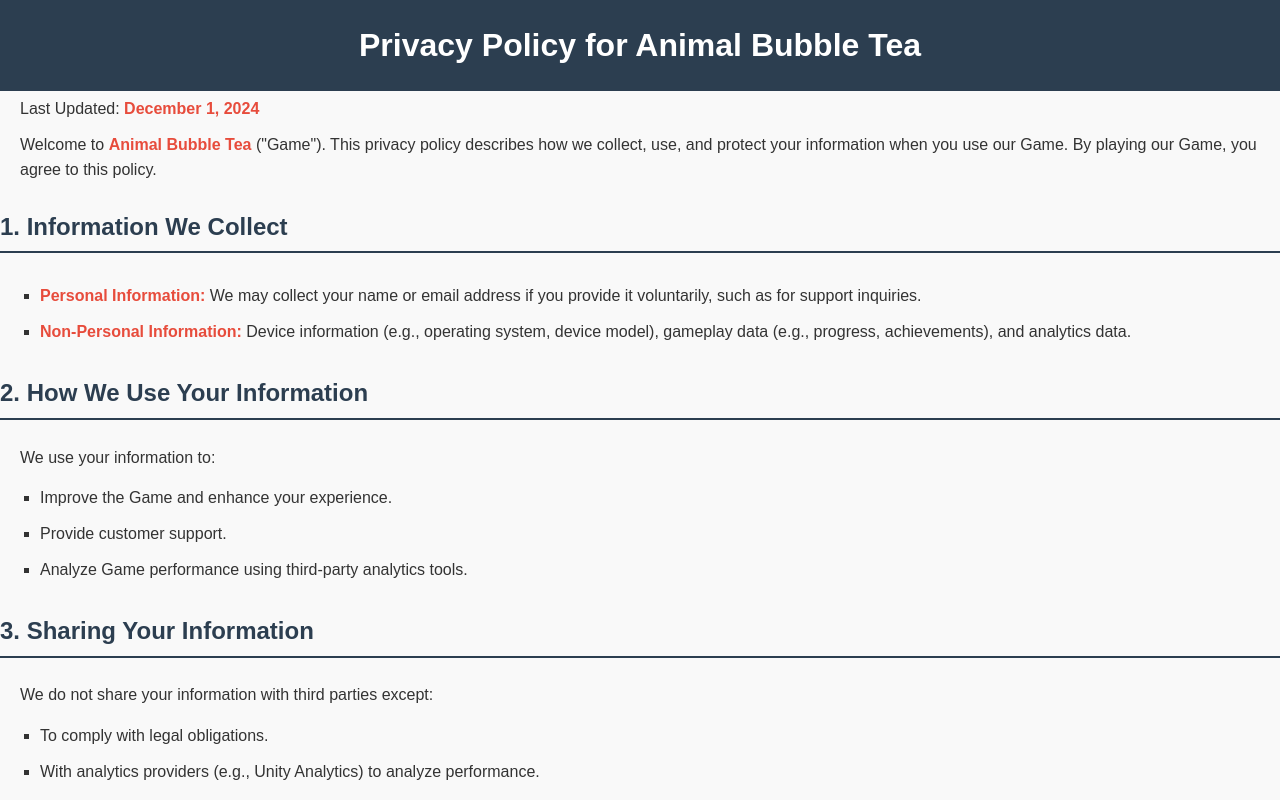
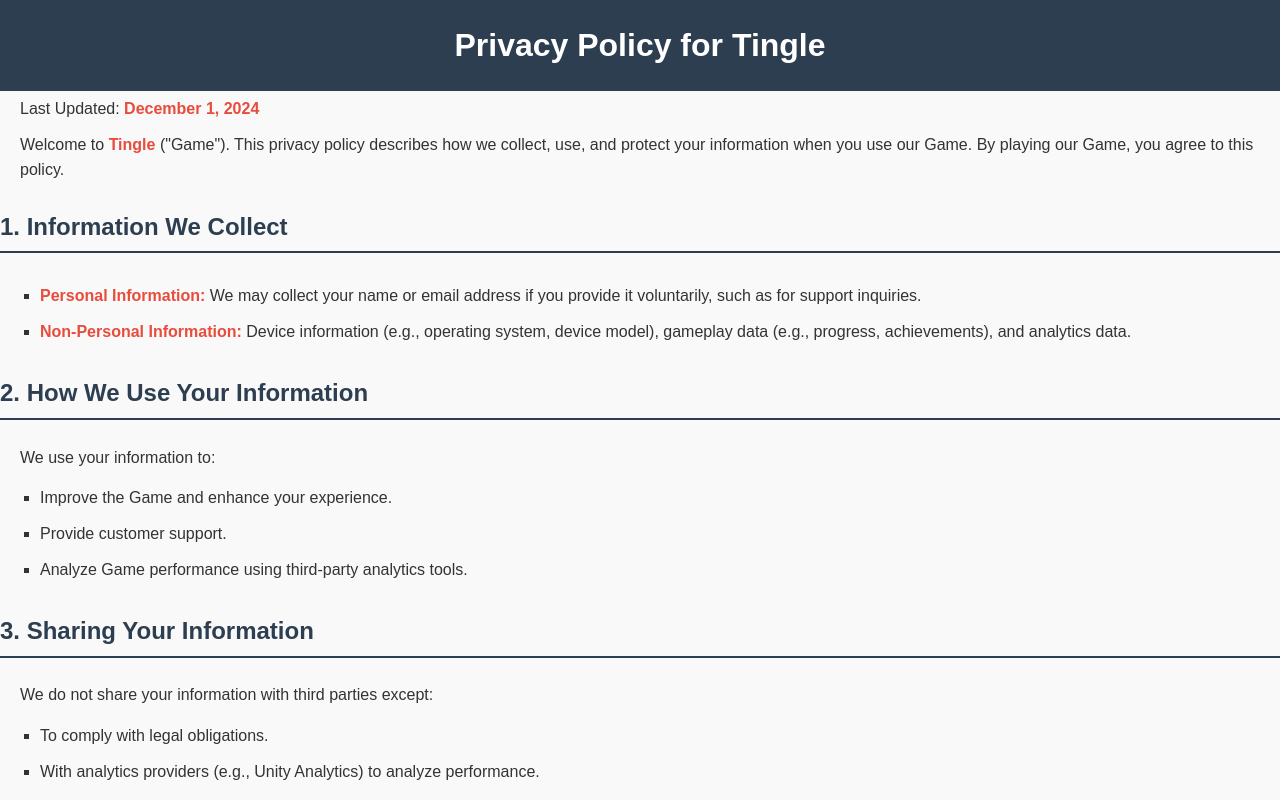
Before and after one commit to MaruGameStudio/Policy-ABT, a plain HTML site: page index.html in a window 1280 px wide. Shown: the top 800 px of the page. Drawn offline with Linux system fonts and the light colour scheme.

Commit message:
Update index.html

```diff
--- a/index.html
+++ b/index.html
@@ -7,9 +7,9 @@
     <title>Privacy Policy</title>
 </head>
 <body>
-    <h1>Privacy Policy for Animal Bubble Tea</h1>
+    <h1>Privacy Policy for Tingle</h1>
     <p>Last Updated: <strong>December 1, 2024</strong></p>
-    <p>Welcome to <strong>Animal Bubble Tea</strong> ("Game"). This privacy policy describes how we collect, use, and protect your information when you use our Game. By playing our Game, you agree to this policy.</p>
+    <p>Welcome to <strong>Tingle</strong> ("Game"). This privacy policy describes how we collect, use, and protect your information when you use our Game. By playing our Game, you agree to this policy.</p>
 
     <h2>1. Information We Collect</h2>
     <ul>
```
